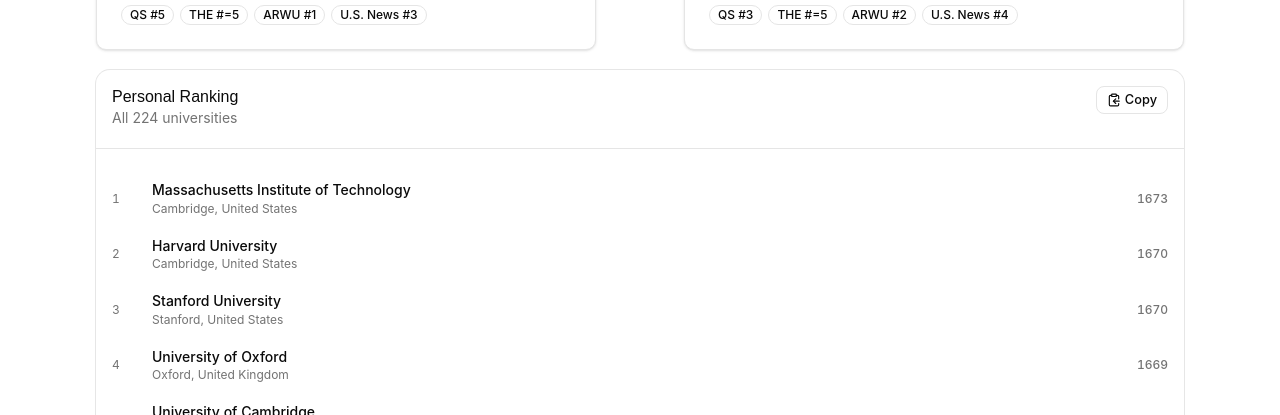
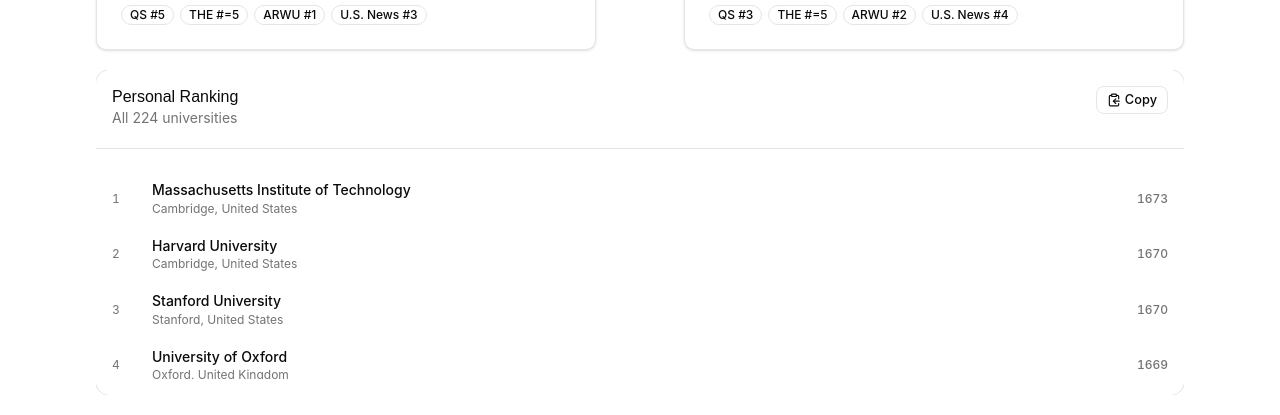
Before and after one commit to sichengchen/rank-your-uni, a React (Vite) app: page / in a window 1280 px wide. Shown: the part 385-800 px from the top of the page. Built offline with nearby package versions, Linux system fonts and the light colour scheme.

Commit message:
style: fill desktop ranking height

```diff
--- a/src/app.tsx
+++ b/src/app.tsx
@@ -84,8 +84,8 @@ export function App() {
   return (
     <TooltipProvider>
       <main className="min-h-screen bg-background text-foreground">
-        <div className="mx-auto flex max-w-6xl flex-col gap-5 px-4 py-5 sm:px-6 lg:px-8">
-          <section className="flex flex-col gap-5">
+        <div className="mx-auto flex min-h-screen max-w-6xl flex-col gap-5 px-4 py-5 sm:px-6 lg:h-screen lg:min-h-0 lg:overflow-hidden lg:px-8">
+          <section className="flex flex-col gap-5 lg:shrink-0">
             <header className="grid gap-4 sm:grid-cols-[minmax(0,1fr)_20rem] sm:items-end">
               <div className="min-w-0 space-y-2">
                 <h1 className="max-w-2xl text-3xl font-semibold leading-tight tracking-normal sm:text-4xl">
@@ -174,8 +174,8 @@ export function App() {
             )}
           </section>
 
-          <aside>
-            <Card className="h-[min(520px,calc(100vh-2.5rem))]">
+          <aside className="lg:min-h-0 lg:flex-1 lg:basis-0 lg:overflow-hidden">
+            <Card className="h-[min(520px,calc(100vh-2.5rem))] lg:h-full lg:min-h-0">
               <CardHeader className="border-b">
                 <div className="flex items-start justify-between gap-3">
                   <div>
```
